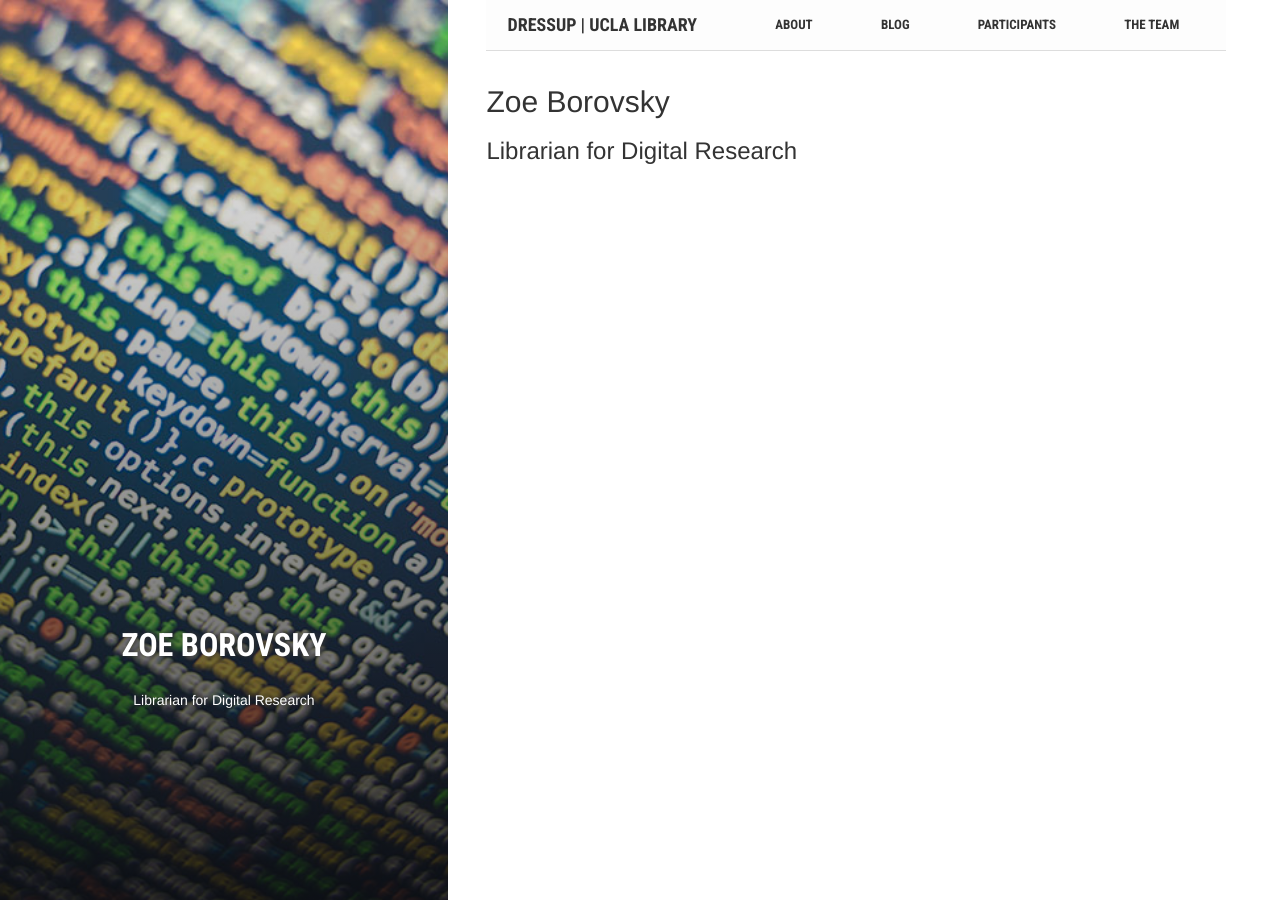
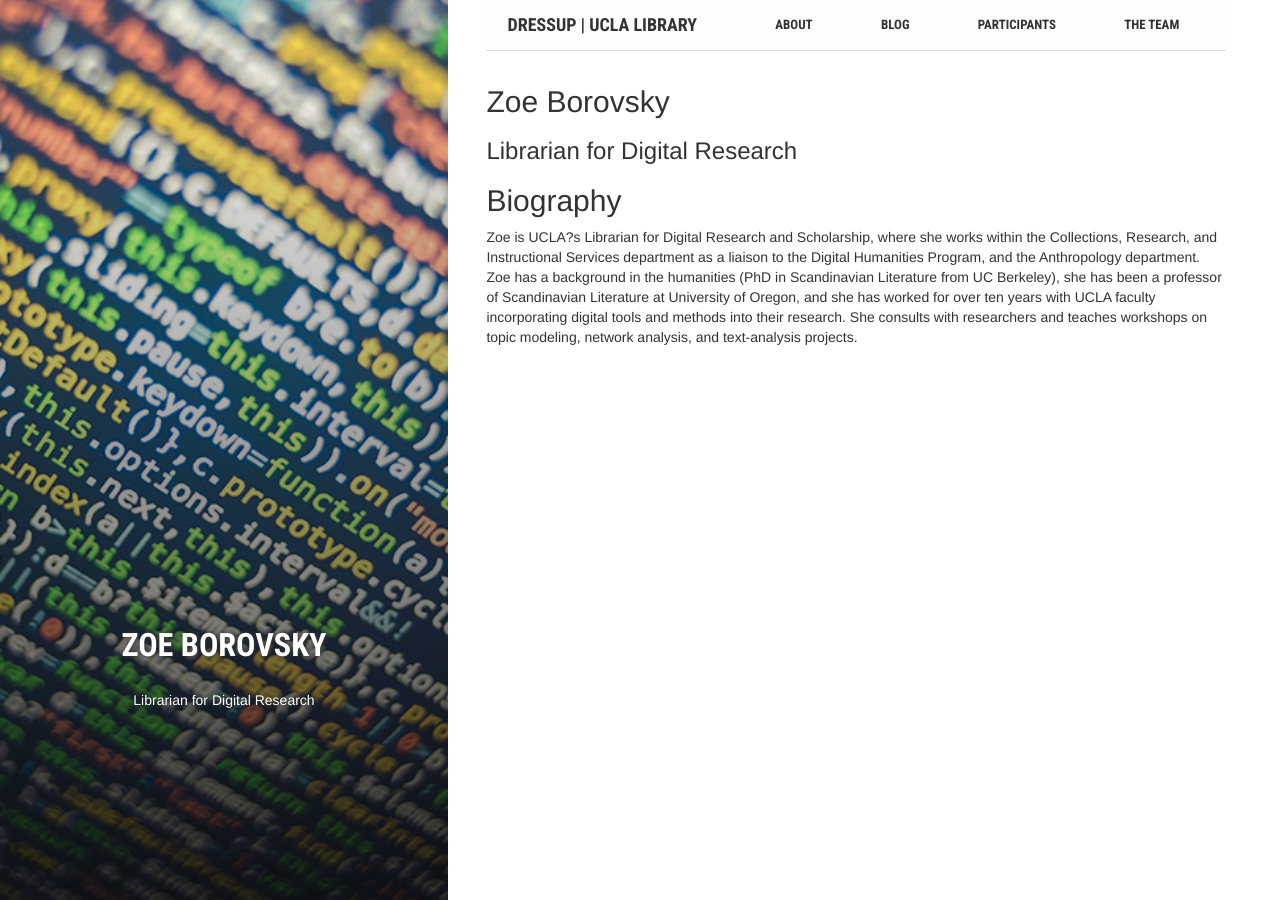
Before and after one commit to dnoneill/dressup-rebuild, a Jekyll site: the page built from _people/borovsky_zoe.md, in a window 1280 px wide. Built offline with Jekyll 4.4.1, drawn with Linux system fonts in a browser that asks for light colours.

Commit message:
added bio for zoe

```diff
--- a/_people/borovsky_zoe.md
+++ b/_people/borovsky_zoe.md
@@ -10,3 +10,5 @@ email: zoe@library.ucla.edu
 web:
 role: instructor
 ---
+## Biography
+Zoe is UCLA?s Librarian for Digital Research and Scholarship, where she works within the Collections, Research, and Instructional Services department as a liaison to the Digital Humanities Program, and the Anthropology department. Zoe has a background in the humanities (PhD in Scandinavian Literature from UC Berkeley), she has been a professor of Scandinavian Literature at University of Oregon, and she has worked for over ten years with UCLA faculty incorporating digital tools and methods into their research. She consults with researchers and teaches workshops on topic modeling, network analysis, and text-analysis projects.
```
